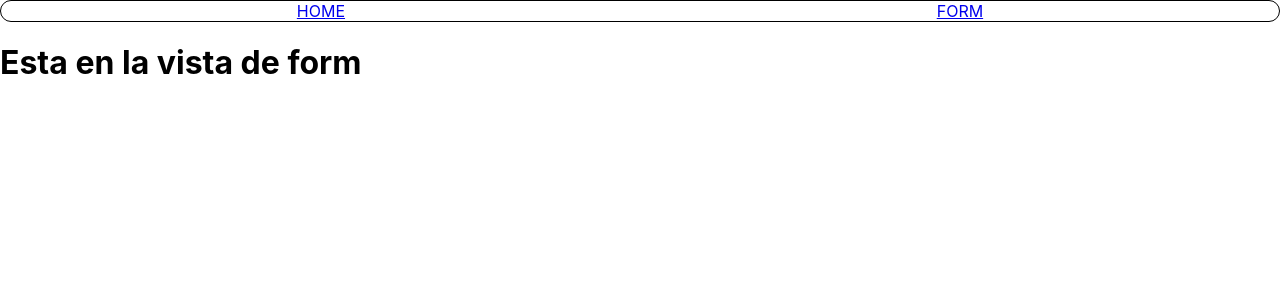
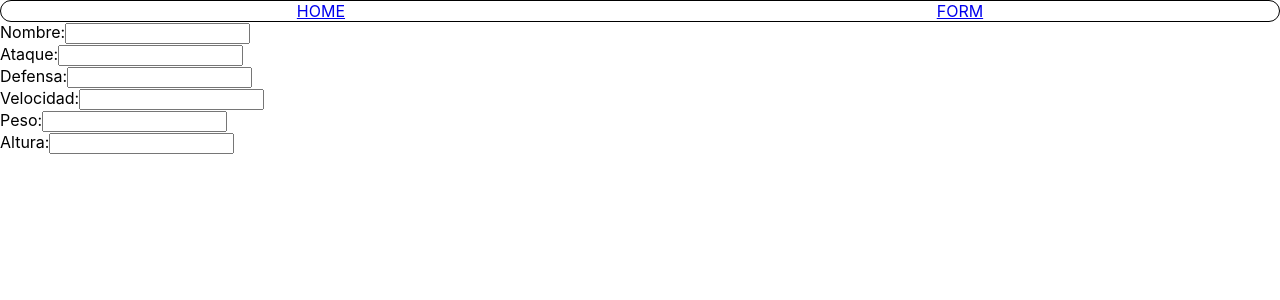
Before and after one commit to Dilson2022/PI-Pokemon-Dilson-Masa, a React (Create React App) app in the folder client/: page /create in a window 1280 px wide. Shown: the top 300 px of the page. Built offline with nearby package versions, Linux system fonts and the light colour scheme.

Commit message:
15/12/23

```diff
--- a/client/src/components/Card/Card.jsx
+++ b/client/src/components/Card/Card.jsx
@@ -1,16 +1,15 @@
 import style from "./Card.module.css"
+import { Link } from "react-router-dom"
 
 const Card = (props) => {
     return(
         <div className={style.card}>
             <p>Nombre:{props.nombre} </p>
             <p>Imagen:{props.imagen} </p>
-            {/* <p>Vida:{props.vida} </p> */}
-            <p>Ataque:{props.ataque} </p>
-            <p>Defensa:{props.defensa} </p>
-            <p>Velocidad:{props.velocidad} </p>
-            <p>Altura:{props.altura} </p>
-            <p>Peso:{props.peso} </p>
+            <p>Tipos:{props.tipos} </p>
+          <Link>
+          <button className={style.linkButton}>+ info</button>
+          </Link>
         </div>
     )
 }
--- a/client/src/components/Card/Card.module.css
+++ b/client/src/components/Card/Card.module.css
@@ -4,3 +4,18 @@
     height: fit-content;
     border-radius: 10px;
 }
+.linkButton {
+    font-family: 'Arial', sans-serif;
+    font-size: 16px;
+    color: #101310;
+    background-color: transparent;
+    border: 2px solid transparent;
+    padding: 10px 20px;
+    text-align: center;
+    text-decoration: none;
+    display: inline-block;
+    margin: 4px 2px;
+    cursor: pointer;
+    border-radius: 8px;
+    transition: color 0.3s, background-color 0.3s, border-color 0.3s;
+  }
--- a/client/src/components/CardsContainer/CardsContainer.jsx
+++ b/client/src/components/CardsContainer/CardsContainer.jsx
@@ -13,8 +13,9 @@ const CardsContainer = () => {
                 return <Card
 
                 id={pokemon.id}
-                nombre={pokemon.name}
+                nombre={pokemon.nombre}
                 imagen={pokemon.img}
+                tipos={pokemon.tipos}
                 //vida={pokemon.vida}
                 ataque={pokemon.ataque}
                 defensa={pokemon.defensa}
--- a/client/src/components/CardsContainer/CardsContainer.module.css
+++ b/client/src/components/CardsContainer/CardsContainer.module.css
@@ -1,8 +1,31 @@
 .CardsContainer{
-    border: 1px solid black;
     display: flex;
-    flex-direction: row;
-    border-radius: 15px;
     flex-wrap: wrap;
-    gap: 1em;
+    justify-content: space-between;
+    margin: 20px;
+  }
+
+  .Card {
+    flex-basis: 18%;
+    margin-bottom: 20px;
+    border: 1px solid #ddd;
+    border-radius: 5px;
+    box-shadow: 0 2px 4px rgba(0, 0, 0, 0.1);
+    display: flex;
+    flex-direction: column;
+    align-items: center;
+    padding: 20px;
+  }
+
+  .Card img {
+    width: 100%;
+    max-height: 150px;
+    object-fit: cover;
+    border-top-left-radius: 5px;
+    border-top-right-radius: 5px;
+  }
+
+  .Card p {
+    margin: 5px 0;
+    text-align: center;
 }
--- a/client/src/redux/actions.js
+++ b/client/src/redux/actions.js
@@ -1,20 +1,26 @@
 import axios from "axios";
 
 export const GET_POKEMONS = "GET_POKEMONS";
+export const GET_POKEMON = "GET_POKEMON"
 
 export const getPokemons = () => {
   return async function (dispatch) {
-    const apiData = await axios.get("https://localhost:3001/pokemon");
-    console.log(apiData)
+    const apiData = await axios.get("http://localhost:3001/pokemon");
+    //console.log(apiData)
     const pokemons = apiData.data;
-    dispatch({ type: GET_POKEMONS, payload: pokemons });
+    dispatch({
+       type: GET_POKEMONS,
+       payload: pokemons });
   };
 };
 
+
 export const getPokemon = (id) =>{
   return async function (dispatch){
-    const apiData = await axios.get(`https://pokeapi.co/api/v2/pokemon/${id}`);
+    const apiData = await axios.get(`http://localhost:3001/pokemon/${id}`);
     const pokemon = apiData.data;
-    dispatch({type: "GET_POKEMON", payload: pokemon})
+    dispatch({
+      type: GET_POKEMON,
+      payload: pokemon})
   };
 };
--- a/client/src/redux/reducer.js
+++ b/client/src/redux/reducer.js
@@ -1,4 +1,4 @@
-import {GET_POKEMONS} from "./actions";
+import {GET_POKEMONS, GET_POKEMON} from "./actions";
 
 
 const initialState = {
@@ -9,6 +9,8 @@ const rootReducer=(state = initialState, action)=>{
     switch(action.type){
         case GET_POKEMONS:
             return{...state, pokemons: action.payload};
+        case GET_POKEMON:
+            return{...state, pokemon: action.payload}
 
         default:
             return {...state};
--- a/client/src/views/Form/Form.jsx
+++ b/client/src/views/Form/Form.jsx
@@ -1,8 +1,57 @@
+import {  useState } from "react";
+import style from "./Form.module.css"
+
 const Form = () => {
+
+    const [form, setForm] = useState({
+        nombre:"",
+        ataque:"",
+        defensa:"",
+        velocidad:"",
+        peso:"",
+        altura:"",
+    })
+
+    const changeHandler = (event) => {
+        const property = event.target.name;
+        const value = event.target.value;
+
+        setForm({...form, [property]:value})
+    }
+
     return(
-        <div>
-            <h1>Esta en la vista de form</h1>
-        </div>
+        <form>
+           <div className={style.form}>
+            <label>Nombre:</label>
+            <input type="text" value={form.nombre} onChange={changeHandler} name="nombre"/>
+            </div>
+
+            <div>
+            <label>Ataque:</label>
+            <input type="text"  value={form.ataque}  onChange={changeHandler} name="nombre"/>
+            </div>
+
+            <div>
+            <label>Defensa:</label>
+            <input type="text"  value={form.defensa} onChange={changeHandler} name="defensa"/>
+            </div>
+
+            <div>
+            <label>Velocidad:</label>
+            <input type="text"  value={form.velocidad}  onChange={changeHandler} name="velocidad"/>
+            </div>
+
+            <div>
+            <label>Peso:</label>
+            <input type="text"  value={form.peso} onChange={changeHandler} name="peso"/>
+            </div>
+
+            <div>
+            <label>Altura:</label>
+            <input type="text"  value={form.altura}  onChange={changeHandler} name="altura"/>
+            </div>
+
+        </form>
     )
 }
 export default Form;
```
Also changed, not shown: client/src/views/Form/Form.module.css (added).
